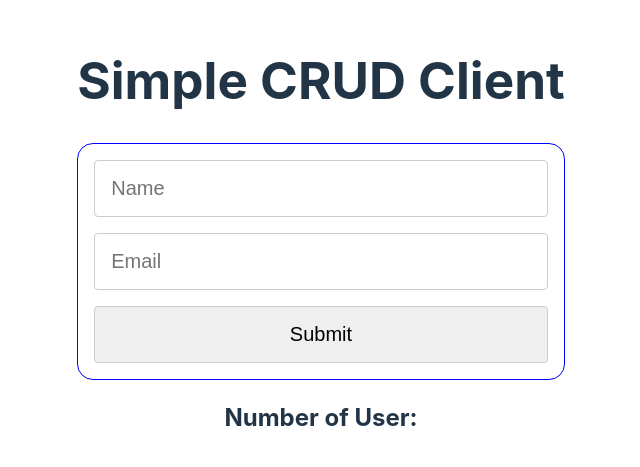
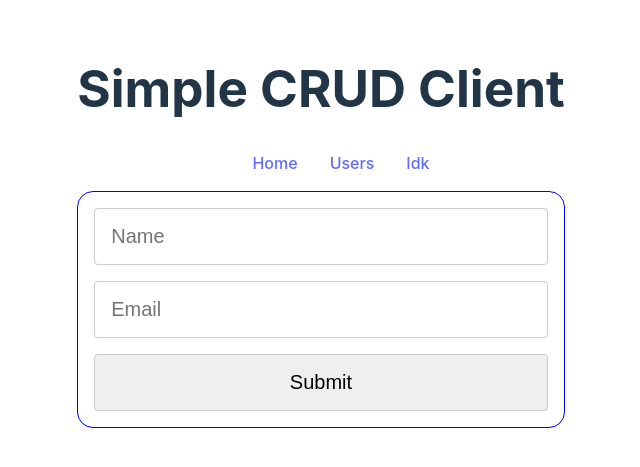
Before and after one commit to sm0bin/simple-crud-client, a React (Vite) app: page / in a window 1280 px wide. Shown: the part 163-630 px from the top of the page, without its empty margins (319-959 px from the left). Built offline with nearby package versions, Linux system fonts and the light colour scheme.

Commit message:
link add

```diff
--- a/src/App.jsx
+++ b/src/App.jsx
@@ -1,41 +1,21 @@
+import { Link, Outlet } from 'react-router-dom';
 import './App.css'
 
 function App() {
 
-  const handleUser = (e) => {
-    e.preventDefault();
-    const data = new FormData(e.target);
-    const name = data.get('name');
-    const email = data.get('email');
-    const user = { name, email };
-    console.log(user);
-
-    fetch("http://localhost:5500/users", {
-      method: "POST", // or 'PUT'
-      headers: {
-        "Content-Type": "application/json",
-      },
-      body: JSON.stringify(user),
-    })
-      .then(res => res.json())
-      .then(data => {
-        if (data.insertedId) {
-          alert('User Added Successfully');
-          e.target.reset();
-        }
-      })
-  }
 
   return (
     <>
       <h1>Simple CRUD Client</h1>
+      <nav>
+        <ul style={{ display: "flex", listStyle: "none", gap: "2rem", justifyContent: "center" }}>
+          <li><Link to="/">Home</Link></li>
+          <li><Link to="/users">Users</Link></li>
+          <li><Link to="/">Idk</Link></li>
+        </ul>
+      </nav>
       {/* Name Email Form */}
-      <form onSubmit={handleUser} className='card' style={{ display: "flex", flexDirection: "column", border: "1px solid blue", borderRadius: "16px", gap: "16px" }}>
-        <input type="text" name="name" placeholder='Name' />
-        <input type="email" name="email" placeholder='Email' />
-        <input type="submit" value="Submit" />
-      </form>
-      <h2>Number of User: </h2>
+      <Outlet></Outlet>
     </>
   )
 }
--- /dev/null
+++ b/src/Form.jsx
@@ -0,0 +1,37 @@
+
+const Form = () => {
+    const handleUser = (e) => {
+        e.preventDefault();
+        const data = new FormData(e.target);
+        const name = data.get('name');
+        const email = data.get('email');
+        const user = { name, email };
+        console.log(user);
+
+        fetch("http://localhost:5500/users", {
+            method: "POST", // or 'PUT'
+            headers: {
+                "Content-Type": "application/json",
+            },
+            body: JSON.stringify(user),
+        })
+            .then(res => res.json())
+            .then(data => {
+                if (data.insertedId) {
+                    alert('User Added Successfully');
+                    e.target.reset();
+                }
+            })
+    }
+
+
+    return (
+        <form onSubmit={handleUser} className='card' style={{ display: "flex", flexDirection: "column", border: "1px solid blue", borderRadius: "16px", gap: "16px" }}>
+            <input type="text" name="name" placeholder='Name' />
+            <input type="email" name="email" placeholder='Email' />
+            <input type="submit" value="Submit" />
+        </form>
+    );
+};
+
+export default Form;
--- a/src/Users.jsx
+++ b/src/Users.jsx
@@ -1,7 +1,9 @@
+import { useState } from 'react';
 import { useLoaderData } from 'react-router-dom';
 
 const Users = () => {
-    const users = useLoaderData();
+    const initialUsers = useLoaderData();
+    const [users, setUsers] = useState(initialUsers);
 
     const handleDelete = (id) => {
         fetch(`http://localhost:5500/users/${id}`, {
@@ -11,6 +13,7 @@ const Users = () => {
             .then(data => {
                 if (data.deletedCount === 1) {
                     alert("Successfully deleted one document.");
+                    setUsers(initialUsers.filter(user => user._id !== id))
                 } else {
                     console.error("No documents matched the query. Deleted 0 documents.");
                 }
--- a/src/main.jsx
+++ b/src/main.jsx
@@ -7,16 +7,23 @@ import {
 import "./index.css";
 import App from "./App";
 import Users from "./Users";
+import Form from "./Form";
 
 const router = createBrowserRouter([
   {
     path: "/",
     element: <App></App>,
-  },
-  {
-    path: "/users",
-    element: <Users></Users>,
-    loader: () => fetch("http://localhost:5500/users"),
+    children: [
+      {
+        path: "/",
+        element: <Form></Form>,
+      },
+      {
+        path: "/users",
+        element: <Users></Users>,
+        loader: () => fetch("http://localhost:5500/users"),
+      },
+    ]
   },
 ]);
 
```
